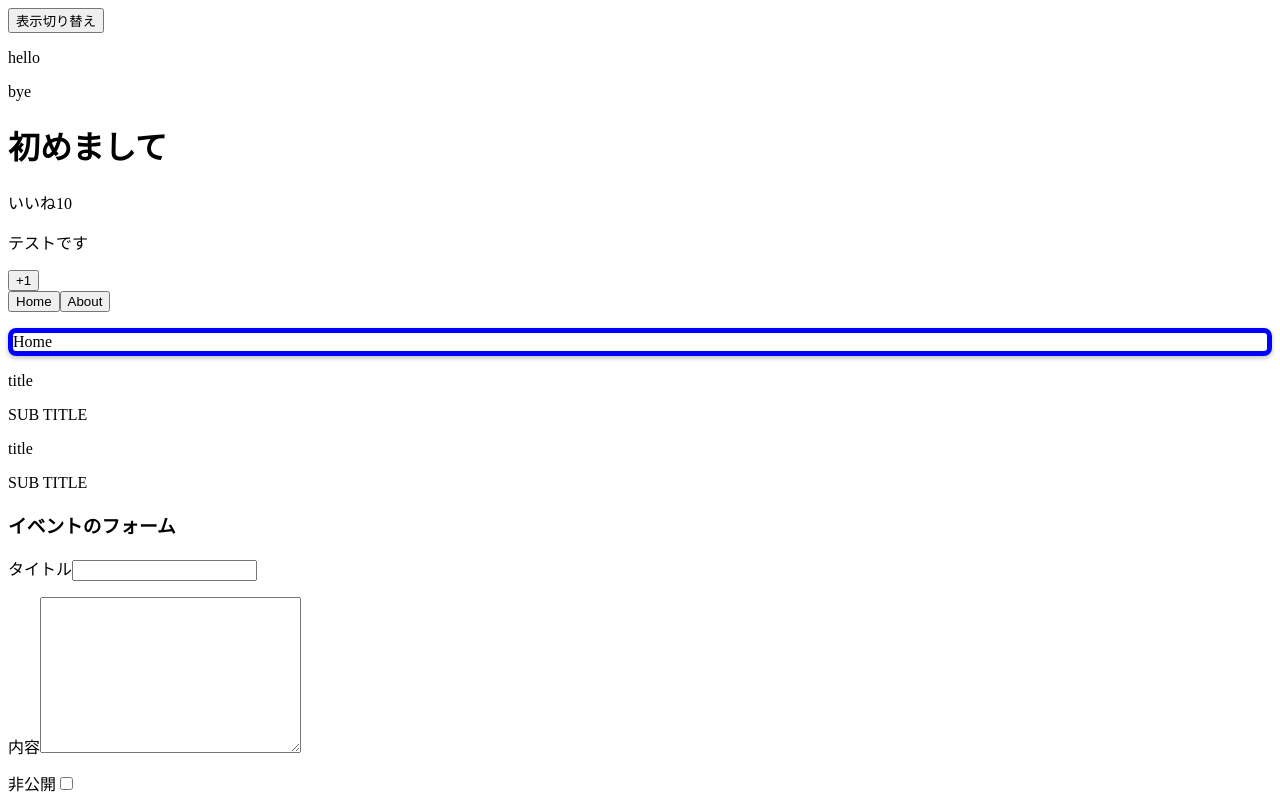
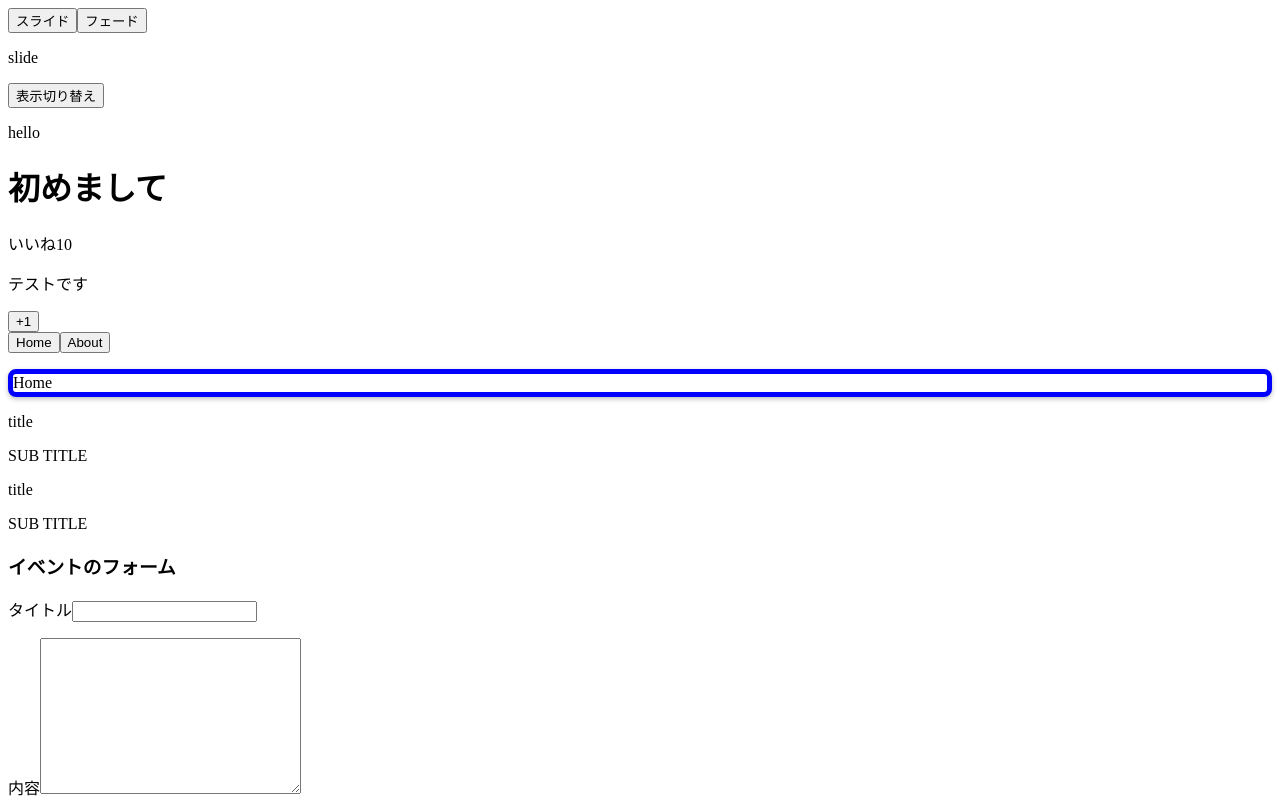
Before and after one commit to matsubishi5/CLI3_Udemy-1-basic, a Vue app: page / in a window 1280 px wide. Shown: the top 800 px of the page. Built offline with nearby package versions, Linux system fonts and the light colour scheme.

Commit message:
[learn]transition dynamic

```diff
--- a/src/components/Transition.vue
+++ b/src/components/Transition.vue
@@ -1,11 +1,11 @@
 <template>
   <div>
+    <button @click="myAnimation = 'slide'">スライド</button>
+    <button @click="myAnimation = 'fade'">フェード</button>
+    <p>{{ myAnimation }}</p>
     <button @click="show = !show">表示切り替え</button>
-    <transition enter-active-class="animated bounce" leave-active-class="animated shake" appear>
+    <transition :name="myAnimation" appear>
       <p v-if="show">hello</p>
-    </transition>
-    <transition name="slide" type="animation" appear>
-      <p v-if="show">bye</p>
     </transition>
   </div>
 </template>
@@ -14,7 +14,8 @@
 export default {
   data() {
     return {
-      show: true
+      show: true,
+      myAnimation: "slide"
     };
   }
 };
@@ -25,7 +26,7 @@
   opacity: 0;
 }
 .fade-enter-active {
-  transition: opacity 2s;
+  transition: opacity 0.5s;
 }
 .fade-enter-to {
   opacity: 1;
@@ -34,7 +35,7 @@
   opacity: 1;
 }
 .fade-leave-active {
-  transition: opacity 2s;
+  transition: opacity 0.5s;
 }
 .fade-leave-to {
   opacity: 0;
@@ -46,11 +47,11 @@
 }
 .slide-enter-active {
   animation: slide-in 0.5s;
-  transition: opacity 5s;
+  transition: opacity 0.5s;
 }
 .slide-leave-active {
   animation: slide-in 0.5s reverse;
-  transition: opacity 5s;
+  transition: opacity 0.5s;
 }
 
 @keyframes slide-in {
```
